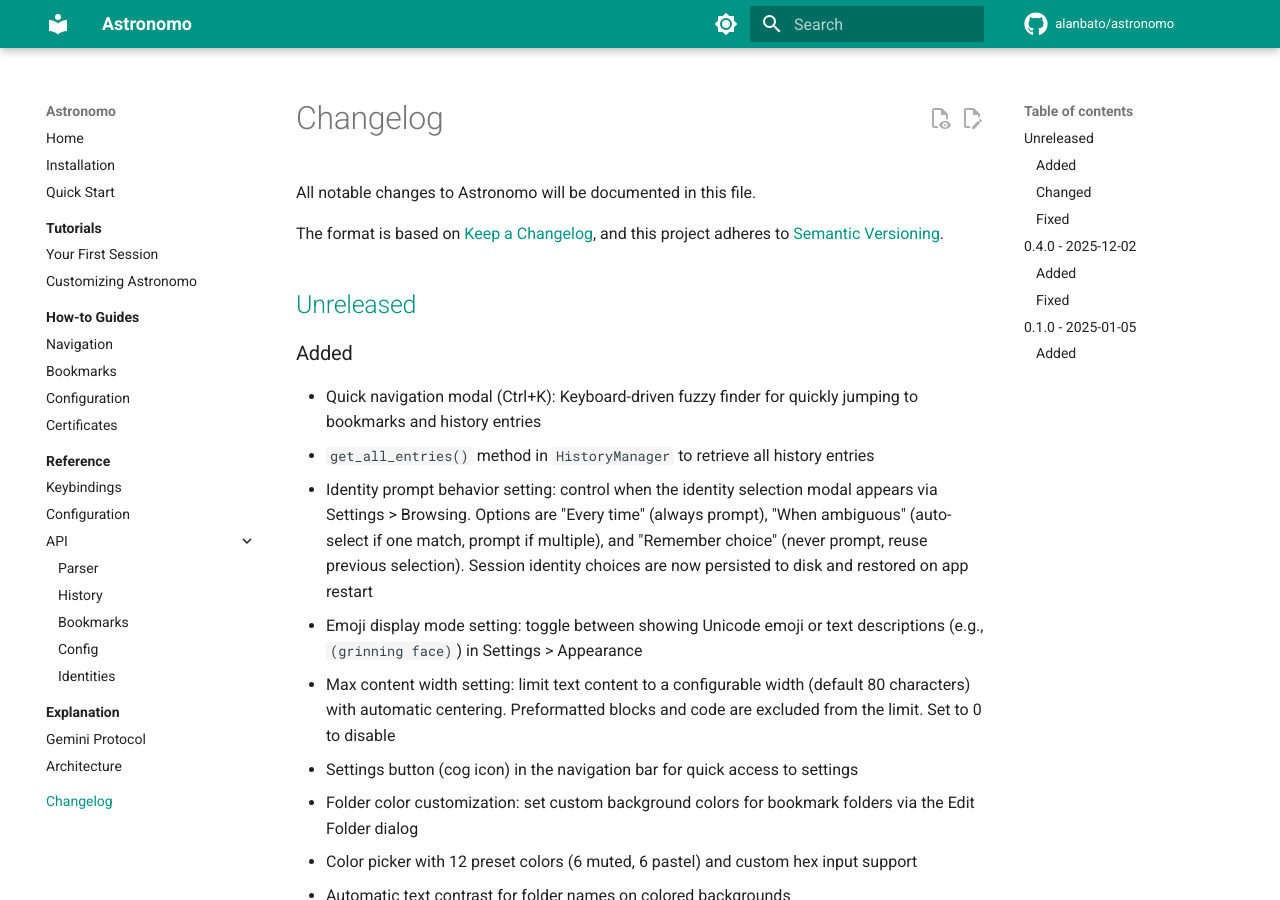
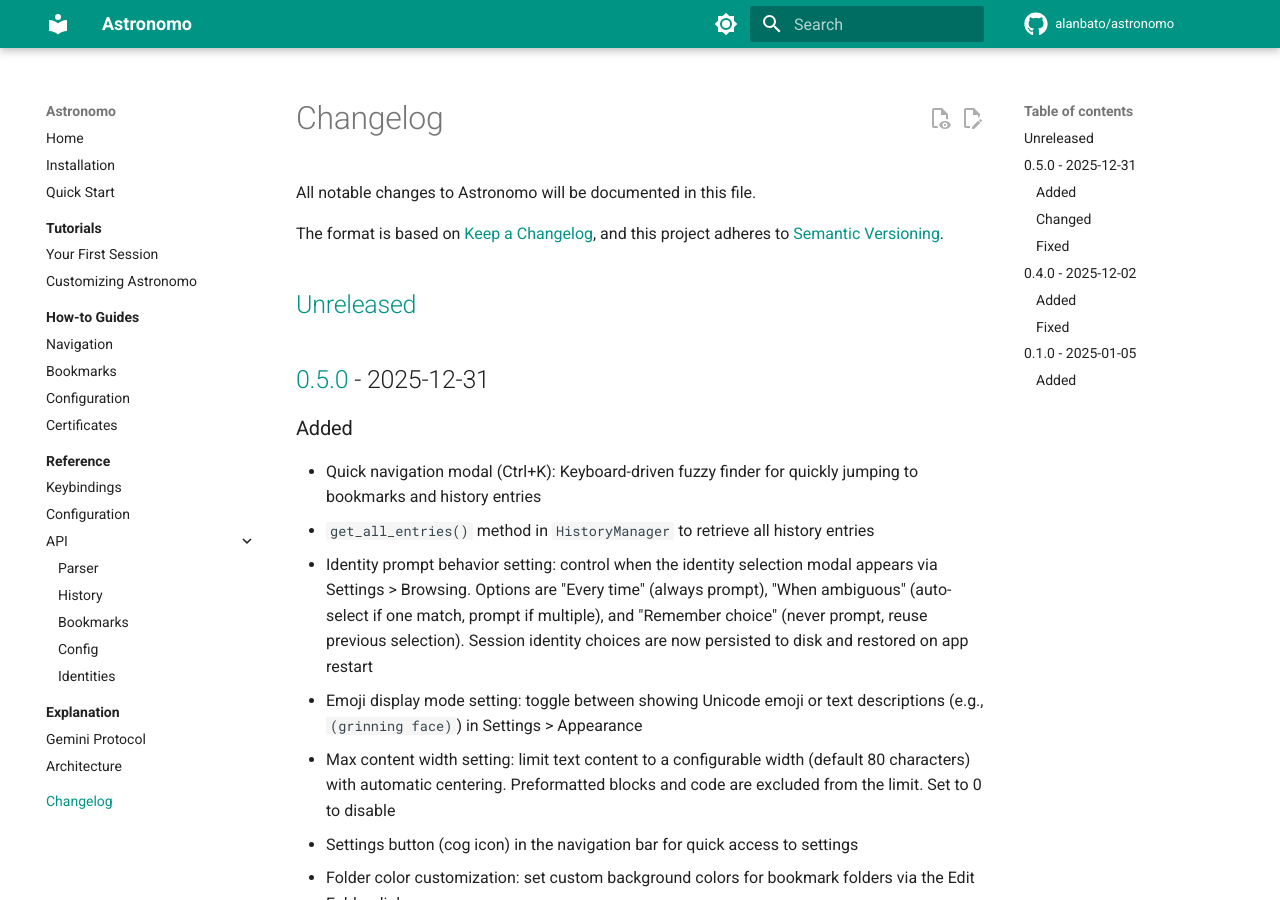
Before and after one commit to alanbato/astronomo, an MkDocs documentation site: the page built from docs/changelog.md, in a window 1280 px wide and 900 px high. Built offline with MkDocs 1.6.1 and Material for MkDocs 9.7.7, drawn with Linux system fonts in a browser that asks for light colours; comment, search, counter and statistics services are not loaded; the version menu is left out.

Commit message:
Update changelog for 0.5.0 release

```diff
--- a/docs/changelog.md
+++ b/docs/changelog.md
@@ -6,6 +6,8 @@
 and this project adheres to [Semantic Versioning](https://semver.org/spec/v2.0.0.html).
 
 ## [Unreleased]
+
+## [0.5.0] - 2025-12-31
 
 ### Added
 - Quick navigation modal (Ctrl+K): Keyboard-driven fuzzy finder for quickly jumping to bookmarks and history entries
@@ -79,6 +81,7 @@
 - Syntax highlighting for preformatted code blocks
 - Theme support via Textual themes
 
-[Unreleased]: https://github.com/alanbato/astronomo/compare/v0.4.0...HEAD
+[Unreleased]: https://github.com/alanbato/astronomo/compare/v0.5.0...HEAD
+[0.5.0]: https://github.com/alanbato/astronomo/compare/v0.4.0...v0.5.0
 [0.4.0]: https://github.com/alanbato/astronomo/compare/v0.1.0...v0.4.0
 [0.1.0]: https://github.com/alanbato/astronomo/releases/tag/v0.1.0
```
